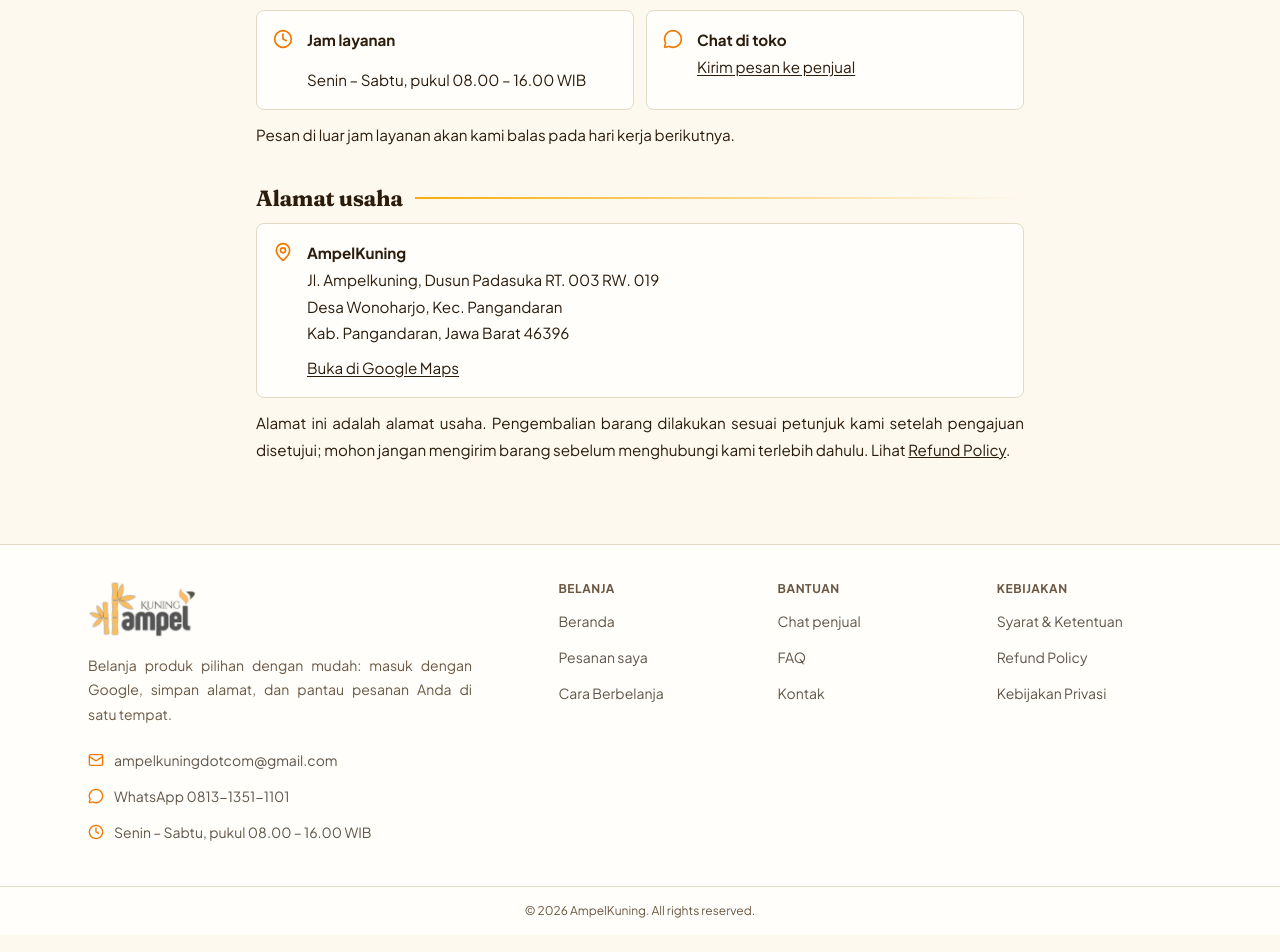
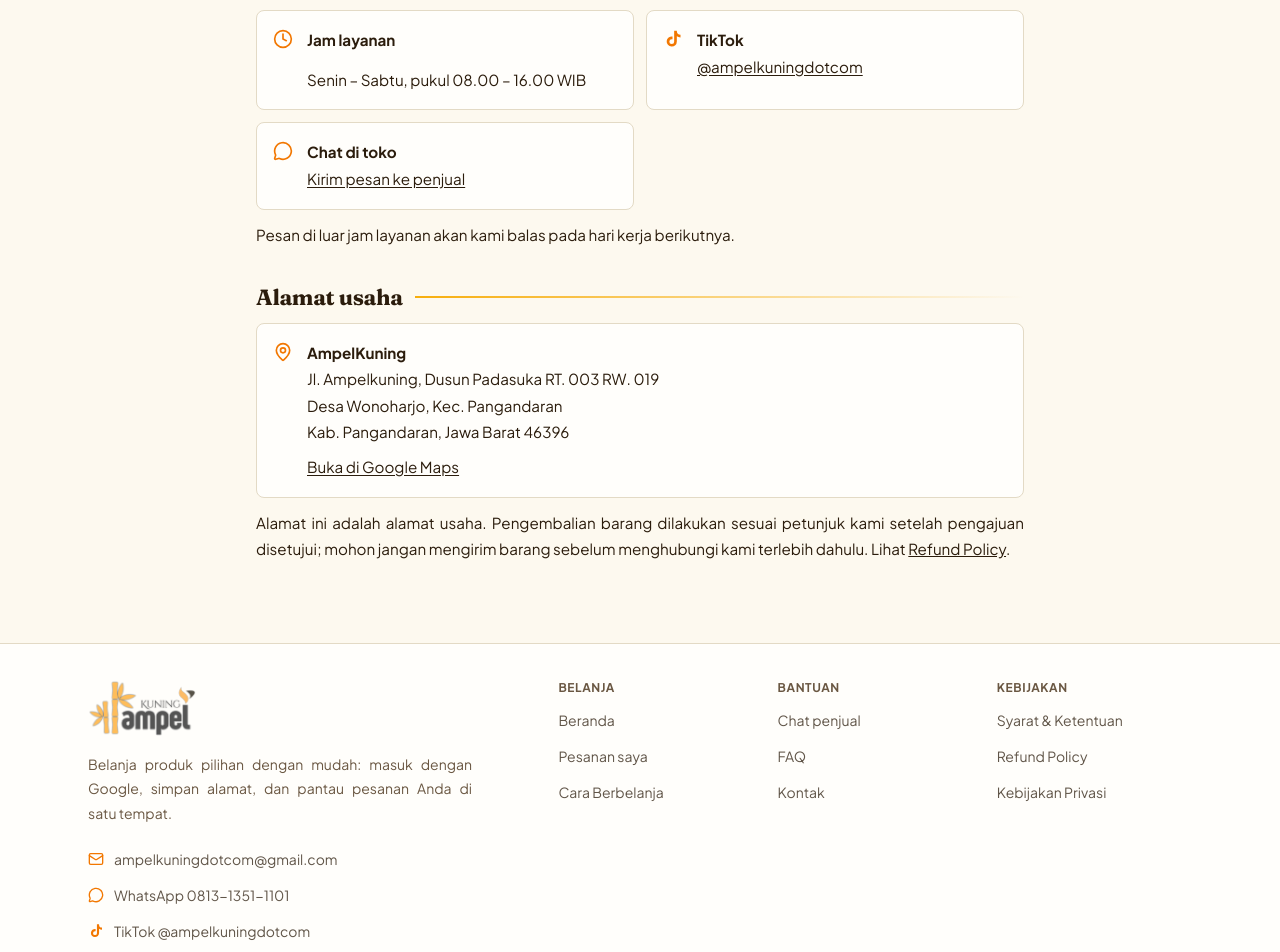
Before and after one commit to sm85-code/frontend-store, a Next.js app in the folder apps/store-buyer/: page /kontak in a window 1280 px wide. Shown: the part 380-1332 px from the top of the page. Built offline with nearby package versions, Linux system fonts and the light colour scheme; no server answers.

Commit message:
store-buyer: TikTok link in footer and contact page
Co-Authored-By: Claude Sonnet 5.5 <noreply@anthropic.com>
Claude-Session: https://claude.ai/code/session_01PKWe8ysWp1S9UVegbraCxa

```diff
--- a/apps/store-buyer/src/app/kontak/page.tsx
+++ b/apps/store-buyer/src/app/kontak/page.tsx
@@ -2,6 +2,7 @@ import { Clock, Mail, MapPin, MessageCircle, Phone } from 'lucide-react'
 import type { Metadata } from 'next'
 import Link from 'next/link'
 import { Bagian, Halaman } from '@/components/Halaman'
+import { IkonTikTok } from '@/components/IkonTikTok'
 import { SITE_URL } from '@/lib/api'
 import { ALAMAT_LENGKAP, KONTAK, MAPS_LINK, WA_LINK } from '@/lib/kontak'
 
@@ -17,6 +18,7 @@ const jsonLd = {
   name: KONTAK.nama,
   url: SITE_URL,
   email: KONTAK.email,
+  sameAs: [KONTAK.tiktok],
   telephone: `+${KONTAK.whatsapp}`,
   address: {
     '@type': 'PostalAddress',
@@ -62,6 +64,13 @@ export default function KontakPage() {
             </div>
           </li>
           <li className={KARTU}>
+            <IkonTikTok className={IKON} />
+            <div>
+              <p className="font-bold">TikTok</p>
+              <a className="underline underline-offset-2" href={KONTAK.tiktok} rel="noopener noreferrer" target="_blank">{KONTAK.tiktokNama}</a>
+            </div>
+          </li>
+          <li className={KARTU}>
             <MessageCircle className={IKON} aria-hidden />
             <div>
               <p className="font-bold">Chat di toko</p>
--- a/apps/store-buyer/src/components/Footer.tsx
+++ b/apps/store-buyer/src/components/Footer.tsx
@@ -1,6 +1,7 @@
 import { Clock, Mail, MessageCircle } from 'lucide-react'
 import Link from 'next/link'
 import type { ReactNode } from 'react'
+import { IkonTikTok } from '@/components/IkonTikTok'
 import { Logo } from '@/components/Logo'
 import { KONTAK, WA_LINK } from '@/lib/kontak'
 
@@ -43,6 +44,10 @@ export function Footer() {
               <MessageCircle className="size-4 shrink-0 text-[var(--brand-orange)]" aria-hidden />
               WhatsApp {KONTAK.telepon}
             </a>
+            <a href={KONTAK.tiktok} rel="noopener noreferrer" target="_blank" className={`${tautan} gap-2.5`}>
+              <IkonTikTok className="size-4 shrink-0 text-[var(--brand-orange)]" />
+              TikTok {KONTAK.tiktokNama}
+            </a>
             <p className="flex min-h-9 items-center gap-2.5 text-foreground/75">
               <Clock className="size-4 shrink-0 text-[var(--brand-orange)]" aria-hidden />
               {KONTAK.jam}
--- /dev/null
+++ b/apps/store-buyer/src/components/IkonTikTok.tsx
@@ -0,0 +1,8 @@
+/** TikTok mark (lucide has none). Decorative: the link text carries the name. */
+export function IkonTikTok({ className = 'size-4' }: { className?: string }) {
+  return (
+    <svg viewBox="0 0 24 24" className={className} fill="currentColor" aria-hidden="true">
+      <path d="M16.6 2h-3.2v13.2a2.9 2.9 0 1 1-2.9-2.9c.3 0 .6 0 .9.1V9a6.1 6.1 0 1 0 5.2 6V8.7a7.6 7.6 0 0 0 4.4 1.4V6.9a4.4 4.4 0 0 1-4.4-4.4V2Z" />
+    </svg>
+  )
+}
--- a/apps/store-buyer/src/lib/kontak.ts
+++ b/apps/store-buyer/src/lib/kontak.ts
@@ -12,6 +12,8 @@ export const KONTAK = {
   provinsi: 'Jawa Barat',
   kodePos: '46396',
   jam: 'Senin – Sabtu, pukul 08.00 – 16.00 WIB',
+  tiktok: 'https://www.tiktok.com/@ampelkuningdotcom',
+  tiktokNama: '@ampelkuningdotcom',
 } as const
 
 export const ALAMAT_LENGKAP = `${KONTAK.jalan}, ${KONTAK.desa}, ${KONTAK.kecamatan}, ${KONTAK.kabupaten}, ${KONTAK.provinsi} ${KONTAK.kodePos}`
```
